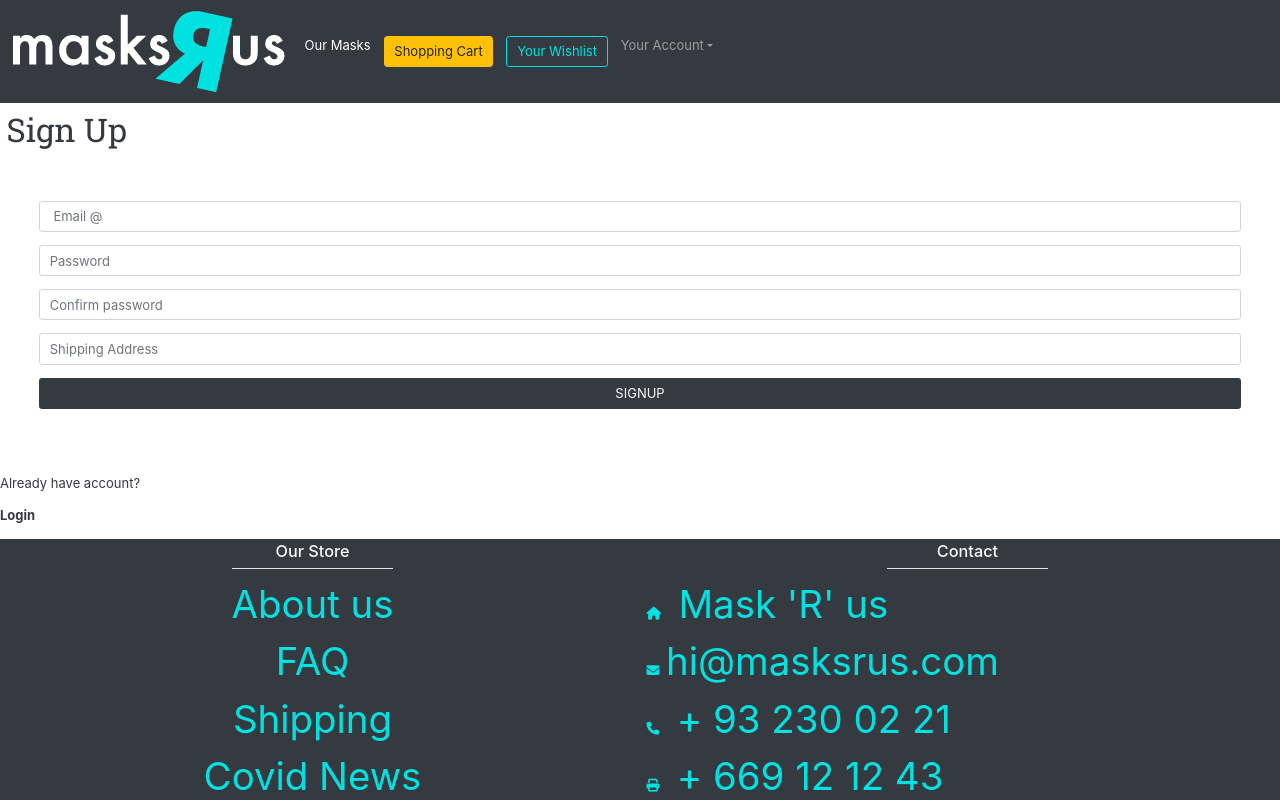
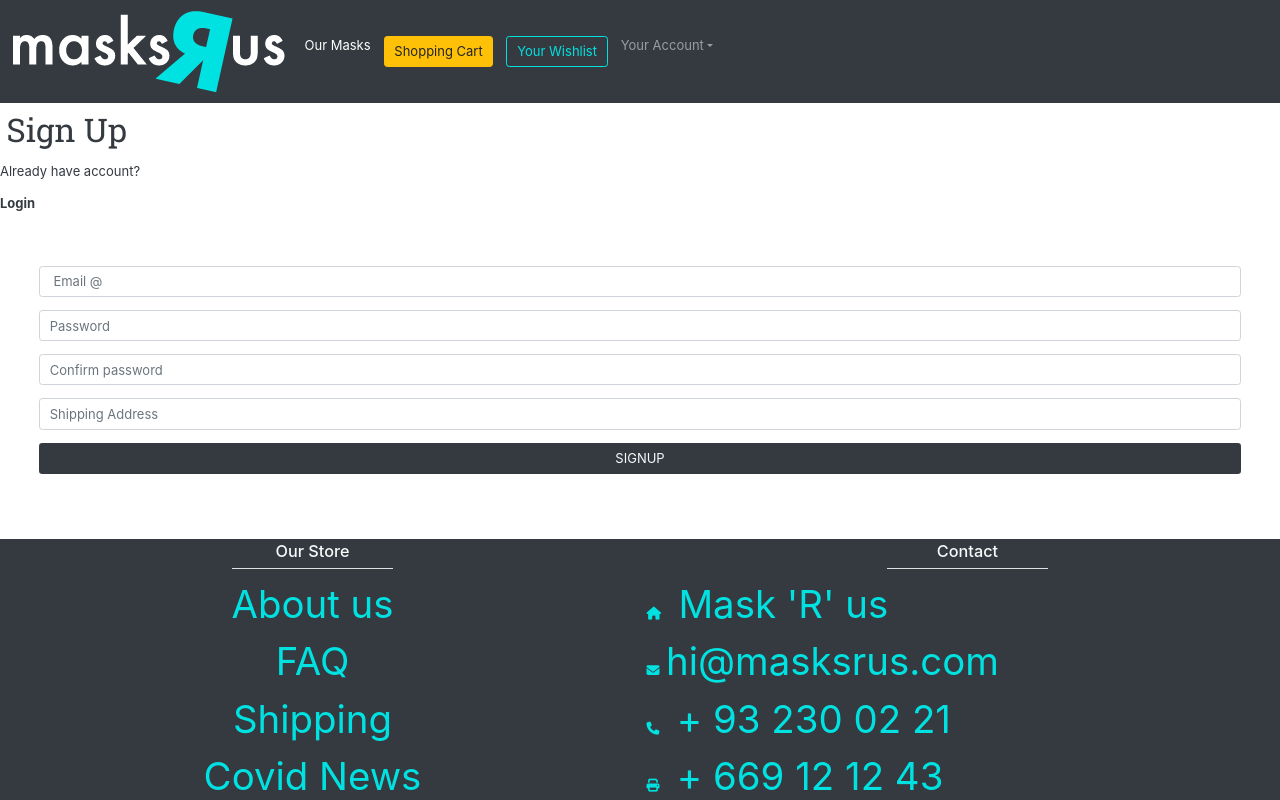
Before and after one commit to unai6/Masks-r-us-client-side, a React (Create React App) app: page /signup in a window 1280 px wide. Shown: the top 800 px of the page. Built offline with nearby package versions, Linux system fonts and the light colour scheme; no server answers.

Commit message:
p login and signup updated

```diff
--- a/src/components/EditProfile.js
+++ b/src/components/EditProfile.js
@@ -2,7 +2,7 @@ import React from "react";
 import { needAuth } from "../lib/Auth-provider";
 import '../CSS/user-profile.css'
 import ApiService from "../lib/service";
-import {Link} from 'react-router-dom'
+
 
 class EditProfile extends React.Component {
   constructor(props) {
--- a/src/urls/Login.js
+++ b/src/urls/Login.js
@@ -26,6 +26,8 @@ class Login extends Component {
       <div className='signup-div background-image-login'>
         <h1 className=' signup-h1 p-2'>Login</h1>
 
+        <p className='signup-p'><b>Don't have an account?</b></p>
+        <Link to={"/signup"}><b><p className='linkToLogin-signup'>Sign Up</p></b></Link>
         <form className= 'form-container form-group col-sm-12 d-table p-5' onSubmit={this.handleFormSubmit}>
 
           <input
@@ -50,8 +52,6 @@ class Login extends Component {
           <input className="btn btn-block text-uppercase text-light bg-dark  mt-3 mb-3" type='submit' value='Login' />
 
         </form>
-        <p className='signup-p'><b>Don't have an account?</b></p>
-        <Link to={"/signup"}><b><p className='linkToLogin-signup'>Sign Up</p></b></Link>
       </div>
     );
   }
--- a/src/urls/Signup.js
+++ b/src/urls/Signup.js
@@ -42,6 +42,8 @@ class Signup extends React.Component {
     return (
       <div className='signup-div background-image-signup' >
         <h1 className=' signup-h1 p-2'>Sign Up</h1>
+        <p className='signup-p'>Already have account?</p>
+        <Link to={"/login"}><b><p className='linkToLogin-signup'>Login</p></b> </Link>
         <form className='form-container form-group col-sm-12 d-table p-5' onSubmit={this.handleFormSubmit}>
 
         {this.state.errorMessage ? <p >{this.state.errorMessage}</p> : null}
@@ -87,8 +89,6 @@ class Signup extends React.Component {
           <input className="btn btn-block text-uppercase text-light bg-dark  mt-3 mb-3" type='submit' value='Signup' />
         </form>
 
-        <p className='signup-p'>Already have account?</p>
-        <Link to={"/login"}><b><p className='linkToLogin-signup'>Login</p></b> </Link>
       </div>
     );
   }
```
Also changed, not shown: 8 other files (tests, documents, lock files or other folders).
